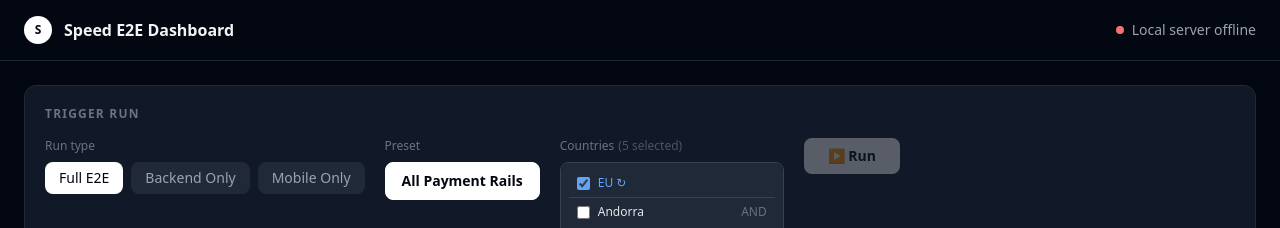
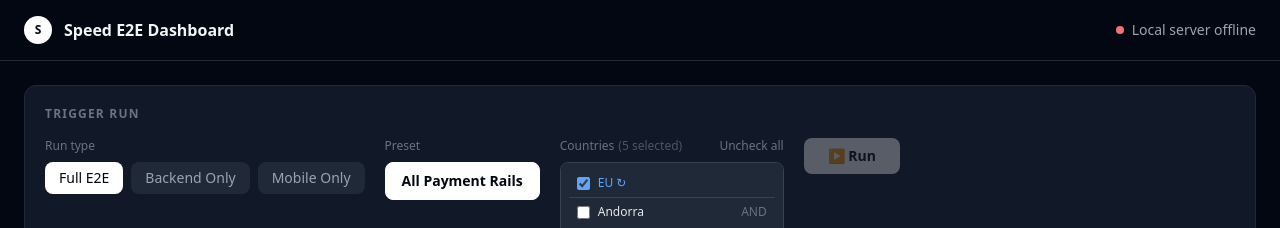
Before and after one commit to Naiya-Speed/Bridge_End_to_End_Flow, a Next.js app in the folder vercel-app/: page / in a window 1280 px wide. Shown: the top 228 px of the page. Built offline with nearby package versions, Linux system fonts and the light colour scheme; no server answers.

Commit message:
Add Uncheck all button to country selector
Co-Authored-By: Claude Sonnet 4.6 <noreply@anthropic.com>

```diff
--- a/vercel-app/src/app/page.tsx
+++ b/vercel-app/src/app/page.tsx
@@ -290,10 +290,20 @@ export default function Dashboard() {
 
             {/* Country multi-select */}
             <div>
-              <p className="text-xs text-gray-500 mb-2">
-                Countries
-                <span className="ml-1 text-gray-600">({selCountries.length} selected)</span>
-              </p>
+              <div className="flex items-center justify-between mb-2">
+                <p className="text-xs text-gray-500">
+                  Countries
+                  <span className="ml-1 text-gray-600">({selCountries.length} selected)</span>
+                </p>
+                {selCountries.length > 0 && (
+                  <button
+                    onClick={() => setSelCountries([])}
+                    className="text-xs text-gray-500 hover:text-gray-300 transition-colors"
+                  >
+                    Uncheck all
+                  </button>
+                )}
+              </div>
               <div className="h-36 overflow-y-auto bg-gray-800 border border-gray-700 rounded-lg p-2 space-y-0.5 min-w-56">
                 {/* EU rotating option at top */}
                 <label className="flex items-center gap-2 px-2 py-1 rounded hover:bg-gray-700 cursor-pointer">
```
